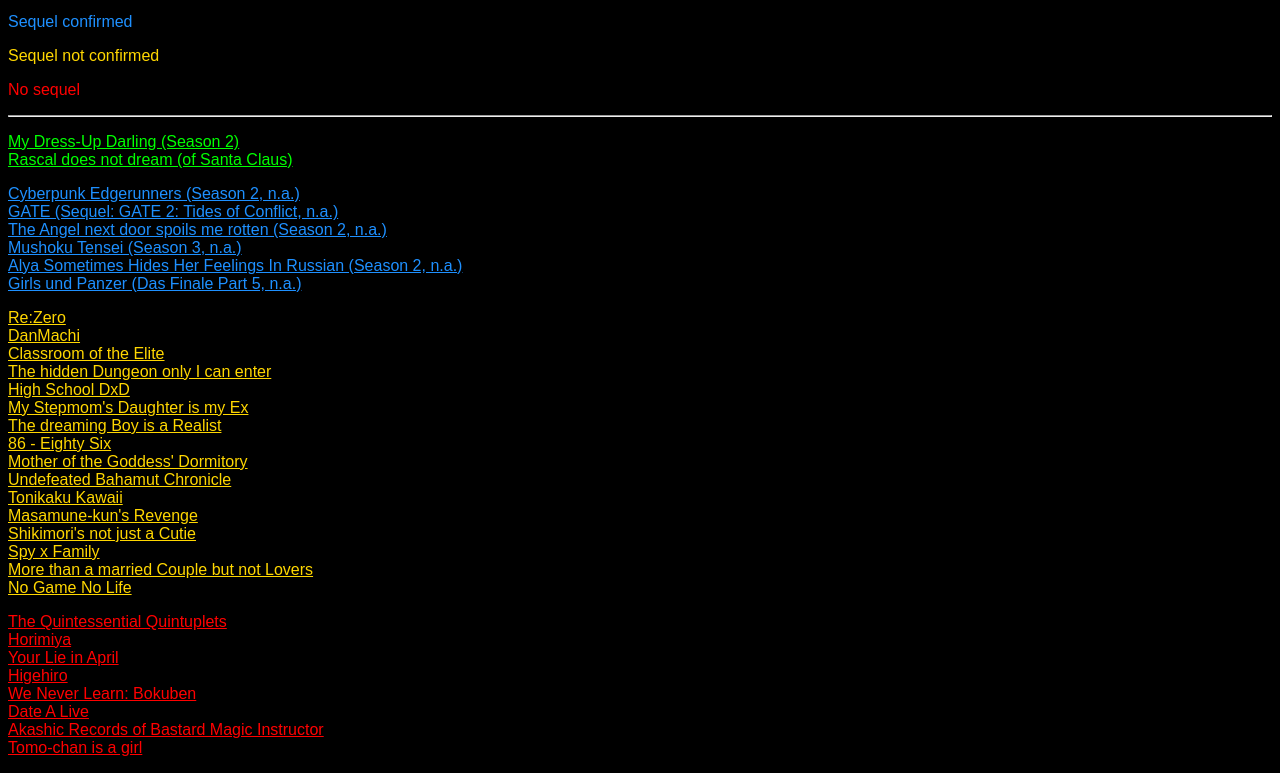
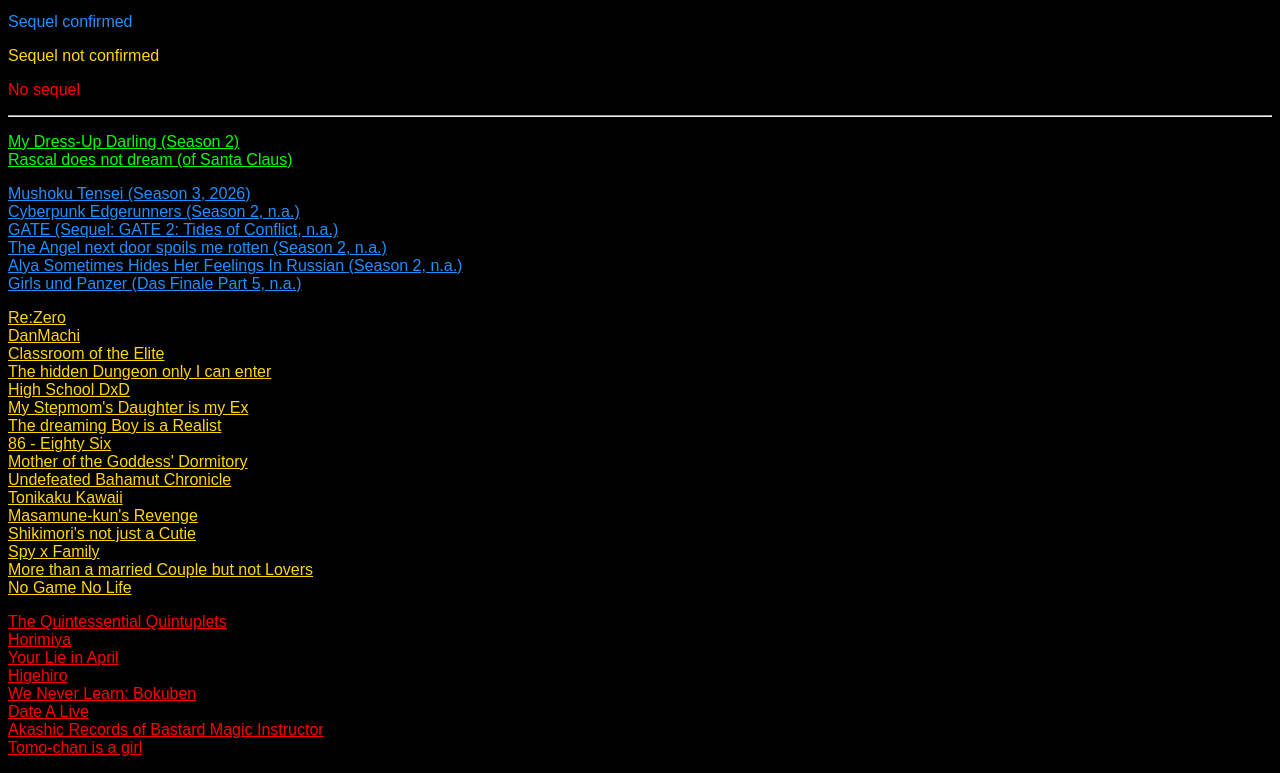
Before and after one commit to poesis11de/animelist, a plain HTML site: page index.html in a window 1280 px wide. Shown: the part 101-874 px from the top of the page. Drawn offline with Linux system fonts and the light colour scheme.

Commit message:
Update to release date

```diff
--- a/index.html
+++ b/index.html
@@ -81,10 +81,10 @@
         <a href="./00015_rascal_does_not_dream/index.html">Rascal does not dream (of Santa Claus)</a>
     </p>
     <p class="confirmed">
+        <a href="./00012_mushoku_tensei/index.html">Mushoku Tensei (Season 3, 2026)</a> <br>
         <a href="./00028_cyberpunk_edgerunners/index.html">Cyberpunk Edgerunners (Season 2, n.a.)</a> <br>
         <a href="./00005_gate/index.html">GATE (Sequel: GATE 2: Tides of Conflict, n.a.)</a> <br>
         <a href="./00018_the_angel_next_door_spoils_me_rotten/index.html">The Angel next door spoils me rotten (Season 2, n.a.)</a> <br>
-        <a href="./00012_mushoku_tensei/index.html">Mushoku Tensei (Season 3, n.a.)</a> <br>
         <a href="./00030_alya_sometimes_hides_her_feelings_in_russian/index.html">Alya Sometimes Hides Her Feelings In Russian (Season 2, n.a.)</a> <br>
         <a href="./00031_girls_und_panzer/index.html">Girls und Panzer (Das Finale Part 5, n.a.)</a>
     </p>
```
